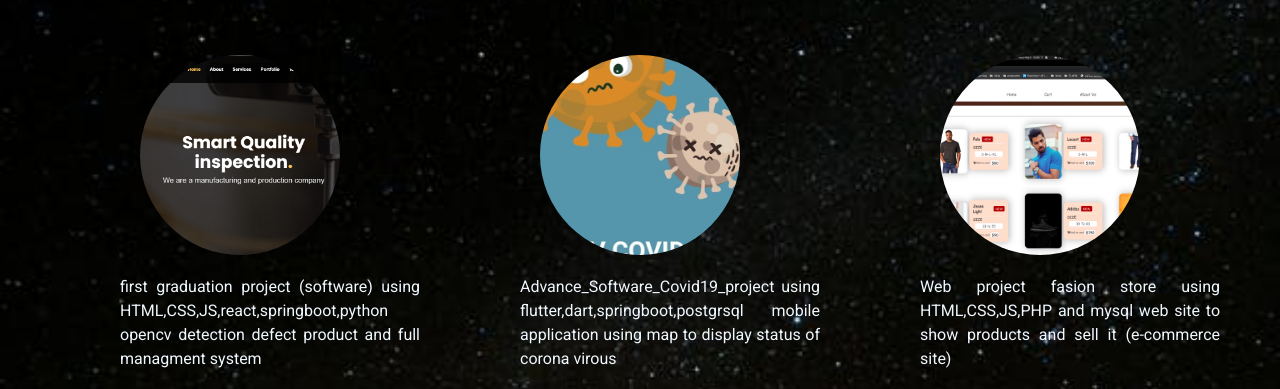
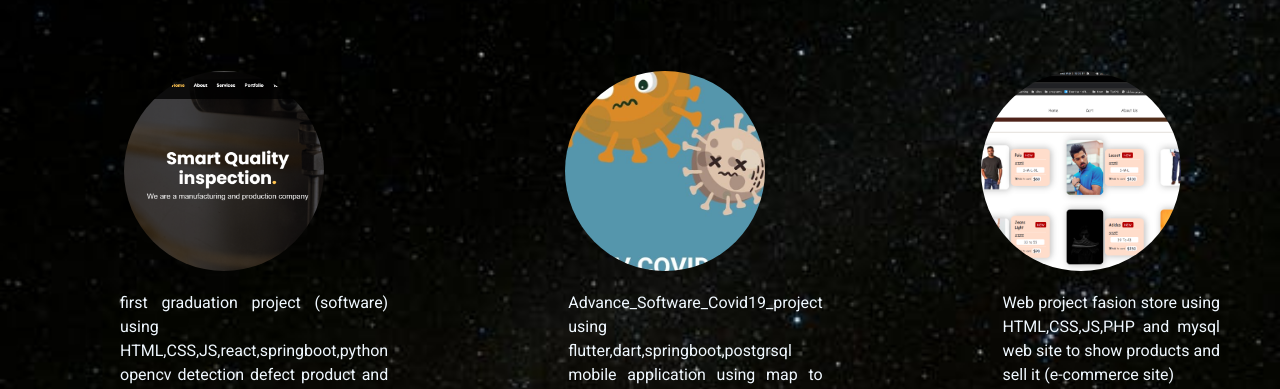
Before and after one commit to omardere/omar-portfolio, a plain HTML site: page html/web.html in a window 1280 px wide. Shown: the part 184-573 px from the top of the page. Drawn offline with Linux system fonts and the light colour scheme; a web font is replaced by a local one.

Commit message:
enhasment update

```diff
--- a/css/style.css
+++ b/css/style.css
@@ -20,6 +20,7 @@
     display: flex;
     justify-content: center;
     align-items: center;
+    z-index: 100;
   }
   @media only screen and (max-width: 600px) {
     .top-nav {
@@ -49,13 +50,12 @@ max-width: 600px;
     text-decoration: none;
     font-size: 17px;
   }
-  .top-nav a:hover {
+  .top-nav a:hover,a.selected {
     background-color: rgb(240, 228, 228);
     color: black;
   }
   .top-nav a:active {
-    background-color: #208b2f;
-    color: white;
+    background-color: gray;
   }
  .home{
   margin: auto;
@@ -107,7 +107,7 @@ font-family: 'Pacifico', cursive;
     border-bottom:4px solid rgb(104, 100, 100);
     padding-bottom:2px;
 }
-.about article{
+.about .about-me{
   margin: auto;
     color: aliceblue;
     text-align: center;
@@ -208,13 +208,13 @@ text-align: justify;
     padding-bottom:8px;
 
 }
-.p1{
+.projects-image{
   border-radius: 50%;
     width: 200px;
     height: 200px;
     object-fit: cover;
 }
-.projects figcaption{
+.projects-item figcaption{
   color:white;
   margin-left:60px;
   font-family: 'Akaya Telivigala', cursive;
@@ -232,8 +232,10 @@ text-align: justify;
   margin-top: 50px;
   display: flex;
   justify-items: center;
+  margin-left: 0;
+  margin-right: 0;
 }
-.projects div{
+.projects figure{
   flex: 1;
 }
 .projects .github:hover,
@@ -248,24 +250,13 @@ text-align: justify;
     left: 50%;
     transform: translate(-50%, -50%)
   }
-  .grad1{
+  .projects-item{
     display: flex;
     flex-direction: column;
     align-items: center;
     height: auto;
   }
-  .soft{
-    display: flex;
-    flex-direction: column;
-    align-items: center;
-    height: auto;
-  }
-  .db{
-    display: flex;
-    flex-direction: column;
-    align-items: center;
-    height: auto;
-  }
+
 
   .resume h1{
     color: aliceblue;
@@ -277,7 +268,7 @@ text-align: justify;
     font-family: 'Roboto', sans-serif;
   }
 
-  .resume article{
+  .education,.skills{
     margin: auto;
     padding: 10px;
     color: aliceblue;
--- a/html/web.html
+++ b/html/web.html
@@ -15,7 +15,7 @@
 <body>
   <nav class="top-nav">
     <a href="index.html">Home</a>
-    <a href="web.html">Web</a>
+    <a href="web.html" class="selected">Web</a>
     <a href="resume.html">Resume</a>
     <a href="about.html">About</a>
   </nav>
@@ -25,9 +25,9 @@
        <header>
         <h1>WEB Sites</h1>
        </header>
-       <figure class="projects">
-        <div class="grad1">
-         <img class="p1" src="/image/p1.png">
+       <section class="projects">
+        <figure class="projects-item">
+         <img class="projects-image" src="/image/p1.png">
          <figcaption>
           first graduation project (software)
           using HTML,CSS,JS,react,springboot,python opencv
@@ -37,9 +37,9 @@
           <div class="site">Github</div>
           <span class="logo"><i class="fab fa-github"></i></span>
         </a>
-       </div>
-      <div class="soft">
-       <img class="p1" src="/image/soft.jpg">
+        </figure>
+      <figure class="projects-item">
+       <img class="projects-image" src="/image/soft.jpg">
        <figcaption>
         Advance_Software_Covid19_project
         using flutter,dart,springboot,postgrsql
@@ -49,9 +49,9 @@
         <div class="site">Github</div>
         <span class="logo" ><i class="fab fa-github "></i></span>
       </a>
-    </div>
-    <div class="db">
-      <img class="p1" src="/image/web.png">
+      </figure>
+    <figure class="projects-item">
+      <img class="projects-image" src="/image/web.png">
       <figcaption>
        Web project fasion store
        using HTML,CSS,JS,PHP and mysql
@@ -61,8 +61,8 @@
        <div class="site">Github</div>
        <span class="logo"><i class="fab fa-github"></i></span>
      </a>
-   </div>
-       </figure>
+    </figure>
+       </section>
     </section>
   </main>
 </body>
```
Also changed, not shown: html/about.html (+3 -3 lines), html/index.html (+1 -1 lines), html/resume.html (+5 -5 lines).
